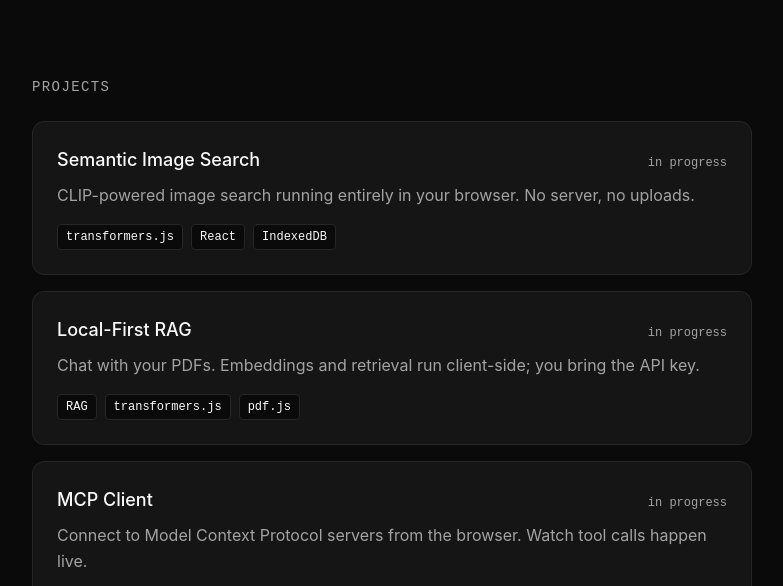
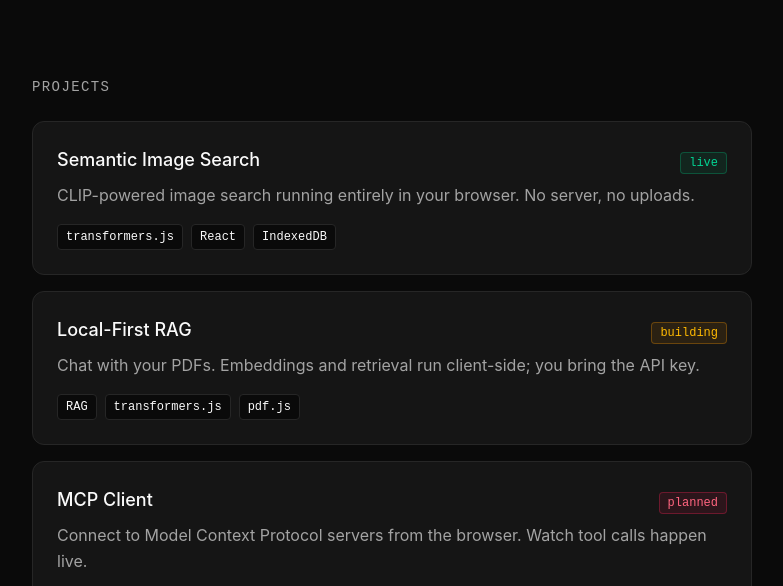
Before and after one commit to BKaanP/bkaanp.github.io, an Astro site in the folder apps/landing/: page / in a window 1280 px wide. Shown: the part 214-800 px from the top of the page, without its empty margins (248-1031 px from the left). Built offline with nearby package versions, Linux system fonts and the light colour scheme; Astro itself is replaced by a stand-in of ours.

Commit message:
feat: status badges on landing (live/building/planned)

```diff
--- a/apps/landing/src/pages/index.astro
+++ b/apps/landing/src/pages/index.astro
@@ -1,24 +1,41 @@
 ---
 import '../styles/global.css';
 
-const projects = [
+type Status = 'live' | 'building' | 'planned';
+
+const statusStyles: Record<Status, string> = {
+  live: 'bg-emerald-500/10 text-emerald-400 border-emerald-500/30',
+  building: 'bg-amber-500/10 text-amber-400 border-amber-500/30',
+  planned: 'bg-rose-500/10 text-rose-400 border-rose-500/30',
+};
+
+const projects: Array<{
+  title: string;
+  description: string;
+  tech: string[];
+  href: string;
+  status: Status;
+}> = [
   {
     title: 'Semantic Image Search',
     description: 'CLIP-powered image search running entirely in your browser. No server, no uploads.',
     tech: ['transformers.js', 'React', 'IndexedDB'],
     href: '/image-search/',
+    status: 'live',
   },
   {
     title: 'Local-First RAG',
     description: 'Chat with your PDFs. Embeddings and retrieval run client-side; you bring the API key.',
     tech: ['RAG', 'transformers.js', 'pdf.js'],
     href: '/rag/',
+    status: 'building',
   },
   {
     title: 'MCP Client',
     description: 'Connect to Model Context Protocol servers from the browser. Watch tool calls happen live.',
     tech: ['MCP', 'Anthropic SDK', 'TypeScript'],
     href: '/mcp-client/',
+    status: 'planned',
   },
 ];
 
@@ -66,7 +83,9 @@ const description = 'Portfolio of small, focused experiments at the intersection
               <a href={p.href} class="block p-6 rounded-lg border border-[var(--color-border)] bg-[var(--color-surface)] hover:border-[var(--color-accent)] transition-colors">
                 <div class="flex items-baseline justify-between gap-4 mb-2">
                   <h3 class="text-lg font-medium">{p.title}</h3>
-                  <span class="text-xs font-mono text-[var(--color-text-muted)]">in progress</span>
+                  <span class={`text-xs font-mono px-2 py-0.5 rounded border ${statusStyles[p.status]}`}>
+                    {p.status}
+                  </span>
                 </div>
                 <p class="text-[var(--color-text-muted)] mb-4 leading-relaxed">{p.description}</p>
                 <div class="flex flex-wrap gap-2">
```
